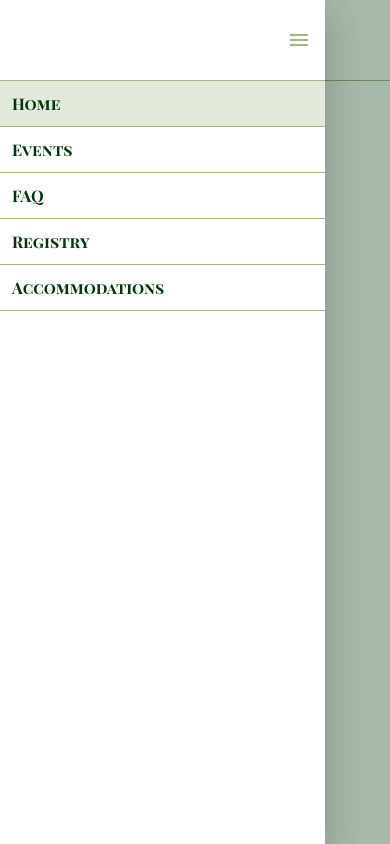
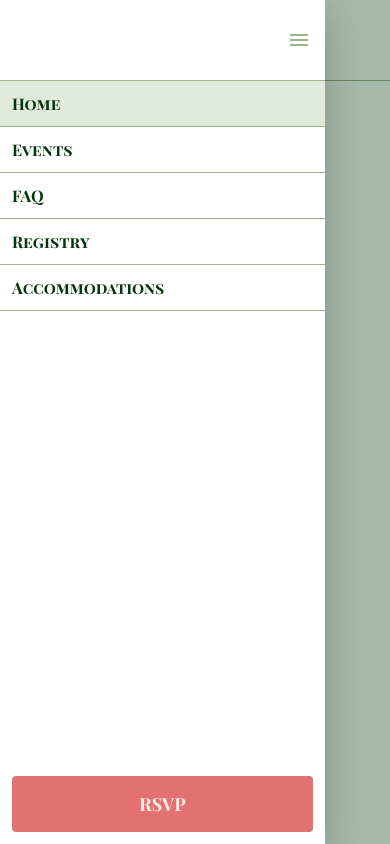
Before and after one commit to angevogler/wedding-website, a React (Create React App) app: page / in a window 390 px wide. Both pictures are taken after a click on the button "menu". Shown: the top 844 px of the page. Built offline with nearby package versions, Linux system fonts and the light colour scheme.

Commit message:
displaying rsvp button on mobile

```diff
--- a/src/components/nav/MobileNavDrawer.tsx
+++ b/src/components/nav/MobileNavDrawer.tsx
@@ -10,6 +10,7 @@ import { navigationTabs } from '../../utilities/navigation'
 
 import { Button, ButtonVariant } from '../button'
 import { Drawer } from '../drawer'
+import RsvpButton from '../rsvp/RsvpButton'
 
 const MobileNavDrawer: FC<MobileNavDrawerProps> = ({ open, onClose }) => {
     const location = useLocation()
@@ -51,6 +52,10 @@ const MobileNavDrawer: FC<MobileNavDrawerProps> = ({ open, onClose }) => {
                         </MobileNavButton>
                 )
             })}
+
+            <RsvpButtonContainer>
+                <RsvpButton />
+            </RsvpButtonContainer>
            </DrawerBody>
         </Drawer>
     )
@@ -96,4 +101,12 @@ const SelectedMobileNavButton = styled(MobileNavButton)`
     background: ${color.mainPalette.green20};
 `
 
+const RsvpButtonContainer = styled.div`
+    position: fixed;
+    bottom: 0;
+    left: 0;
+    padding: 12px;
+    width: 325px;
+`
+
 export default MobileNavDrawer
```
